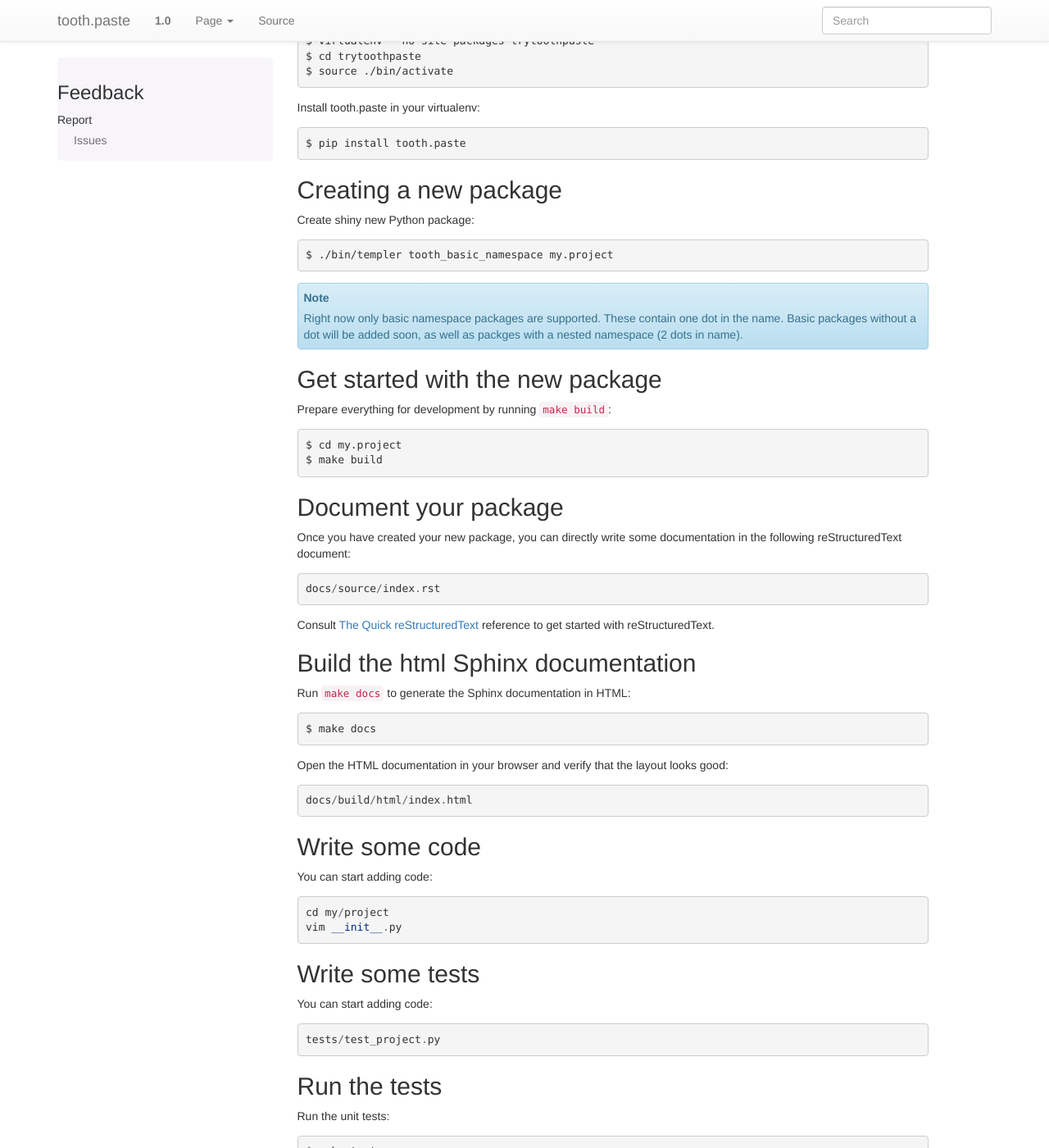
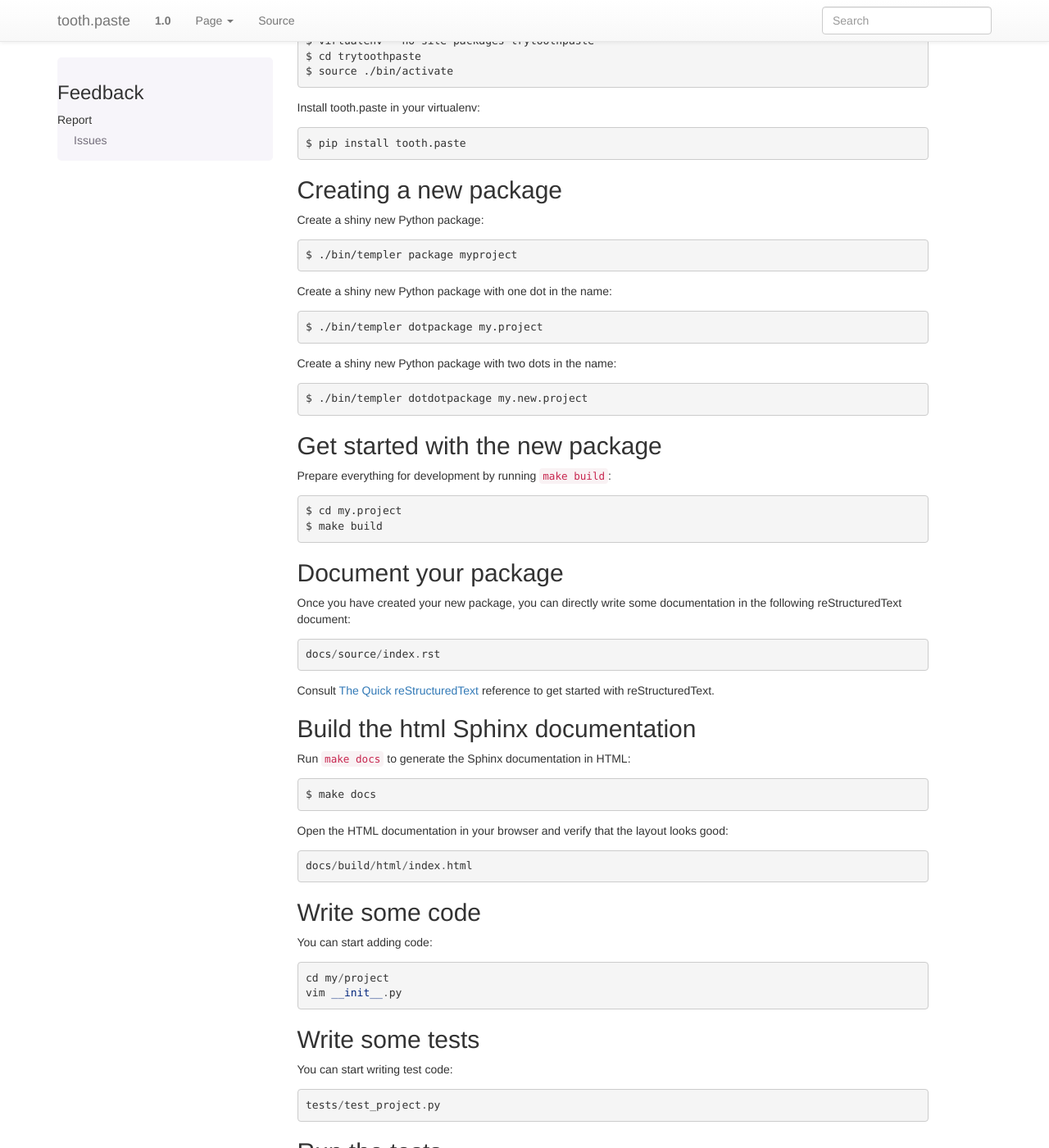
Before and after one commit to dnet/tooth.paste, a Sphinx documentation site: the page built from docs/source/index.rst, in a window 1280 px wide and 1400 px high, scrolled down 216 px. Shown: the whole window at 82% size. Built offline with Sphinx 7.4.7, drawn with Linux system fonts in a browser that asks for light colours.

Commit message:
=improve docs

```diff
--- a/docs/source/index.rst
+++ b/docs/source/index.rst
@@ -19,21 +19,20 @@
 
     $ pip install tooth.paste
 
-
 Creating a new package
 ----------------------
 
-Create shiny new Python package::
+Create a shiny new Python package::
 
-    $ ./bin/templer tooth_basic_namespace my.project
+    $ ./bin/templer package myproject
 
+Create a shiny new Python package with one dot in the name::
 
-.. note::
+    $ ./bin/templer dotpackage my.project
 
-   Right now only basic namespace packages are supported. These contain one dot in the
-   name. Basic packages without a dot will be added soon, as well as packges with a
-   nested namespace (2 dots in name).
+Create a shiny new Python package with two dots in the name::
 
+    $ ./bin/templer dotdotpackage my.new.project
 
 Get started with the new package
 --------------------------------
@@ -76,7 +75,7 @@
 Write some tests
 ----------------
 
-You can start adding code::
+You can start writing test code::
 
     tests/test_project.py
 
@@ -119,7 +118,6 @@
 
     $ make pep8
 
-
 Travis-CI:
 ----------
 
```
